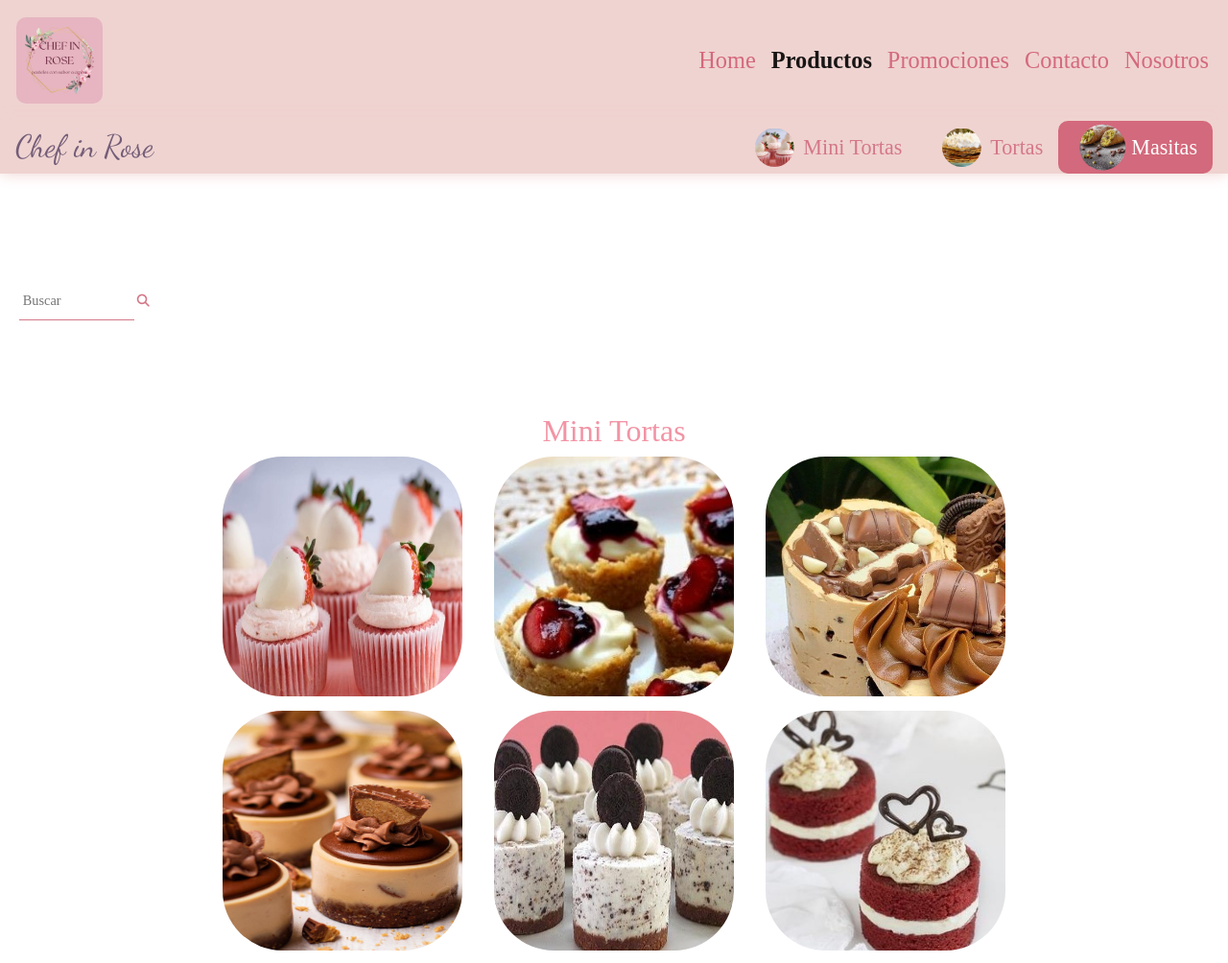
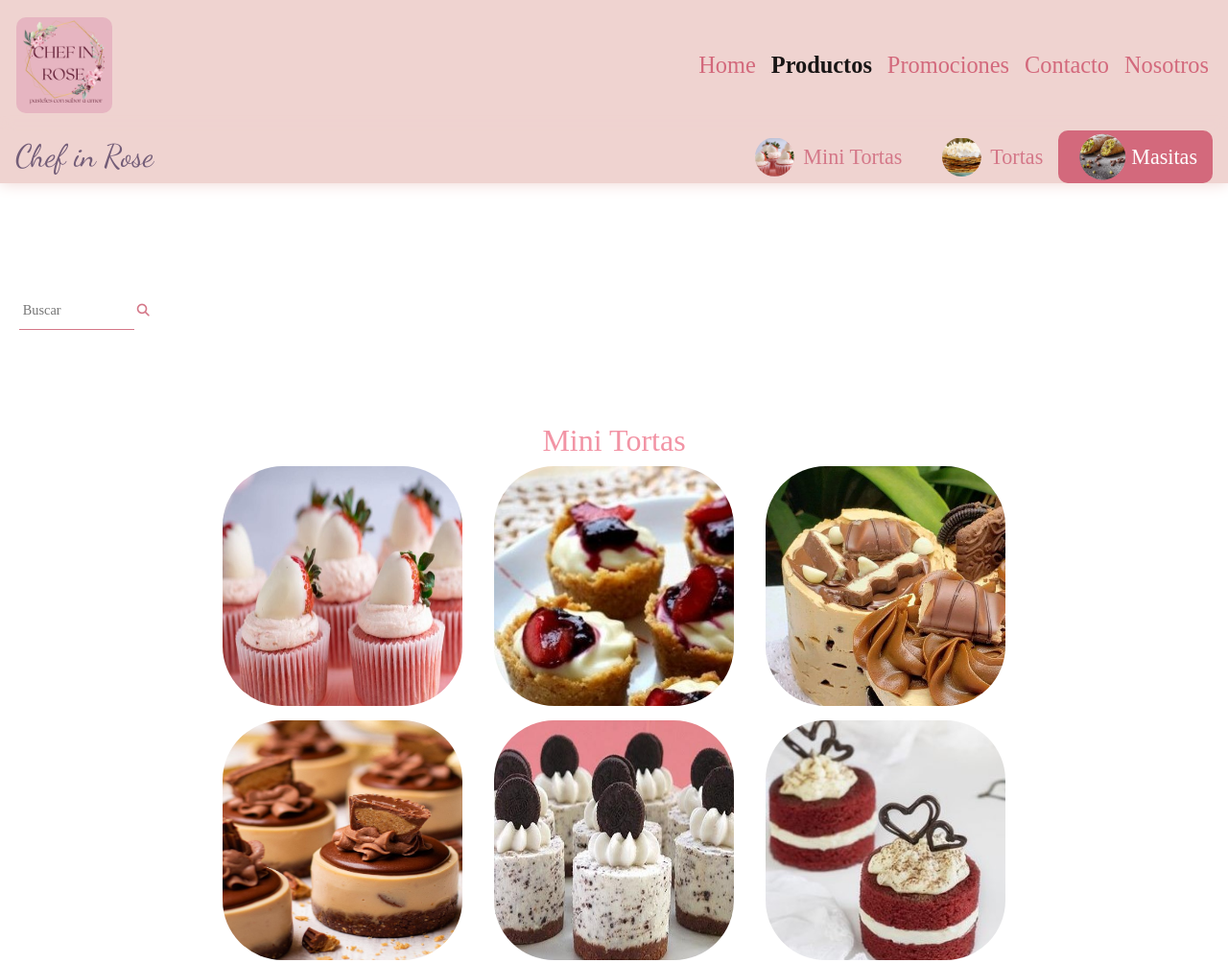
Before and after one commit to rosangulo/pasteles-final-sass, a website: page pages/products.html in a window 1280 px wide. Shown: the top 1004 px of the page at 96% size. Drawn offline with nearby package versions, Linux system fonts and the light colour scheme; a web font is replaced by a local one.

Commit message:
cambie imagenes de logos y favicon para que sean mas visibles

```diff
--- a/pages/products.html
+++ b/pages/products.html
@@ -15,7 +15,7 @@
 
     <title>Pasteles | productos</title>
     <script src="https://kit.fontawesome.com/8f5c9daf85.js" crossorigin="anonymous"></script>
-    <link rel="icon" type="image/ jpg " href="../images/Decoraciones/2.png">
+    <link rel="icon" type="image/ jpg " href="../images/Decoraciones/favicon-removebg-preview.png">
     <link href="https://cdn.jsdelivr.net/npm/bootstrap@5.2.0/dist/css/bootstrap.min.css" rel="stylesheet"
         integrity="sha384-gH2yIJqKdNHPEq0n4Mqa/HGKIhSkIHeL5AyhkYV8i59U5AR6csBvApHHNl/vI1Bx" crossorigin="anonymous">
     <link rel="stylesheet" href="../css/style.css">
@@ -26,7 +26,7 @@
         <nav class="navbar navbar-expand-lg  ">
             <div class="container-fluid">
                 <a class="navbar-brand" href="../index.html">
-                    <img src="../images/Decoraciones/1.png" alt="logo pastel" class=logo>
+                    <img src="../images/Decoraciones/logocir.png" alt="logo pastel" class=logo>
 
                 </a>
                 <button class="navbar-toggler" type="button" data-bs-toggle="collapse" data-bs-target="#navbarNav"
--- a/scss/secciones/_global.scss
+++ b/scss/secciones/_global.scss
@@ -14,7 +14,7 @@ header {
 
         .logo {
             margin: 5px;
-            width: 90px;
+            width: 100px;
             box-shadow: 10px;
             border-radius: 10px;
 
```
Also changed, not shown: index.html (+2 -2 lines), pages/aboutus.html (+1 -1 lines), pages/contactos.html (+1 -1 lines), pages/promotions.html (+2 -2 lines), css/style.css, images/Decoraciones/1.png (deleted), images/Decoraciones/2-removebg-preview.png (deleted), images/Decoraciones/2.png (deleted), images/Decoraciones/favicon-removebg-preview.png (added), images/Decoraciones/logocir.png (added).
